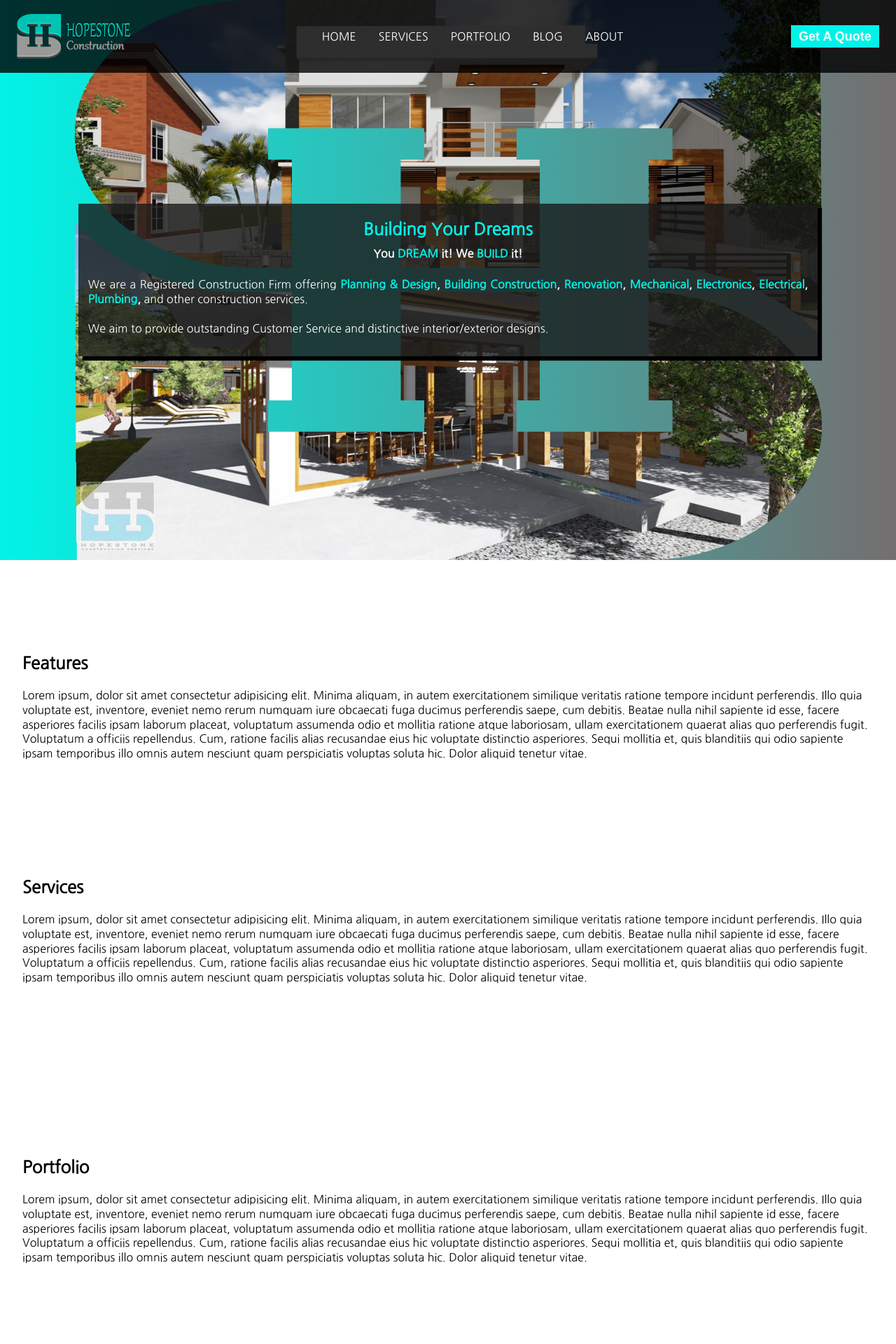
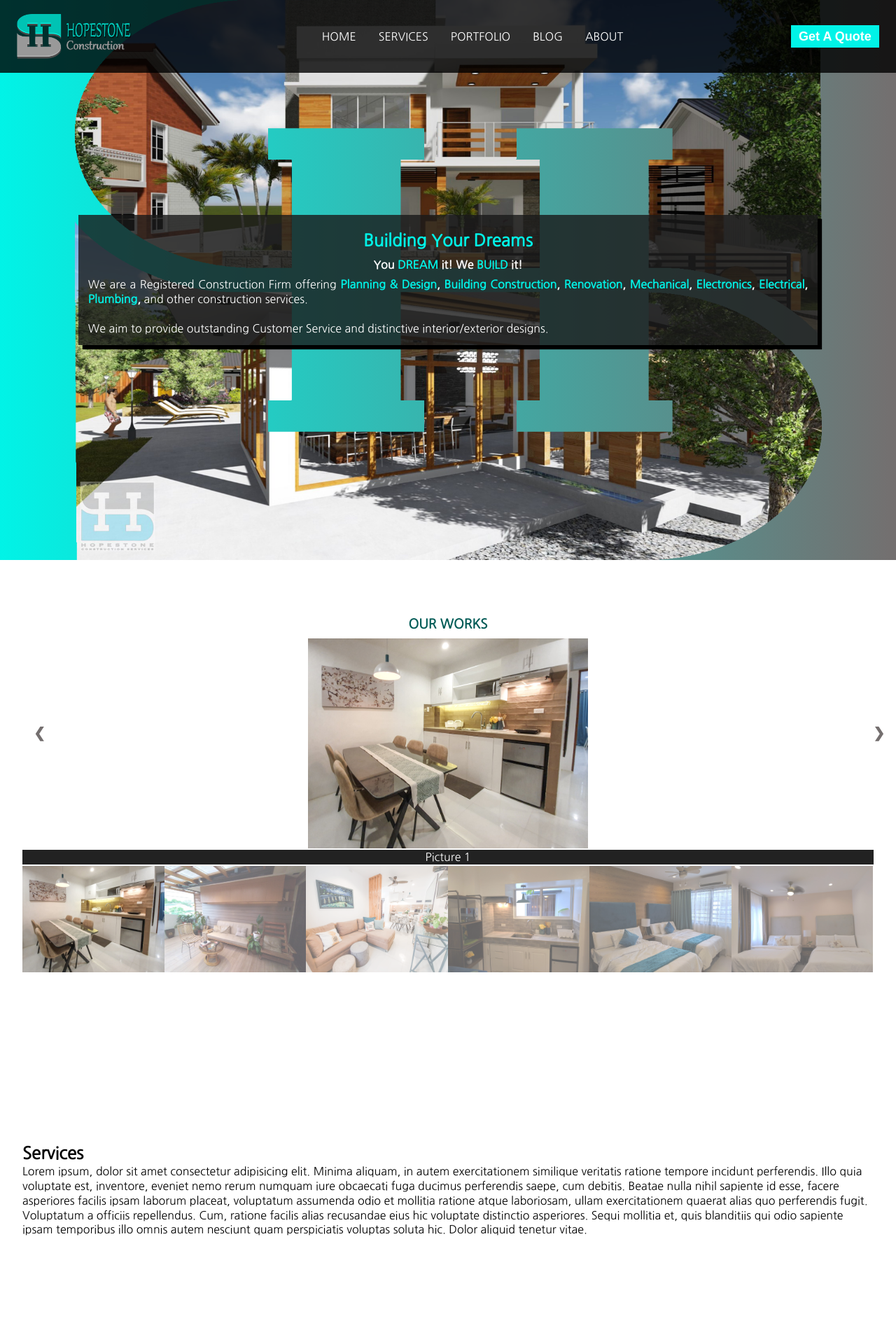
Before and after one commit to onceacurious/flask-app, a Flask app: page / in a window 1280 px wide. Shown: the top 1920 px of the page at 70% size. Run offline with Flask 2, Linux system fonts and the light colour scheme.

Commit message:
Update Feature Section
Update layout and css of the section

```diff
--- a/app/static/css/_footer.scss
+++ b/app/static/css/_footer.scss
@@ -13,13 +13,22 @@
 
   .container {
     padding-top: 0;
-    background: $accent-secondary;
+    background-image: linear-gradient(
+      to bottom,
+      $lightGray,
+      $accent-secondary,
+      $accent-primary
+    );
     height: 100%;
-    border-top: 5px solid $lightGray;
+    border-top: 5px solid $white;
     flex-direction: column;
   }
 
   &_media {
+    position: fixed;
+    // position: relative;
+    bottom: 0.0625rem;
+    right: 1rem;
     width: 100%;
     height: fit-content;
 
@@ -33,12 +42,14 @@
 
       a {
         height: 90%;
-        color: darken($accent-primary, 5%);
-        text-shadow: 2px 6px 1px $lightGray;
+        color: coral;
+        text-shadow: 4px 2px 2px $dark;
 
         &:hover {
-          color: $accent-primary;
-          text-shadow: -2px 6px 1px $lightGray;
+          color: darkgray;
+          // color: darken($accent-primary, 2%);
+          transform: rotate(-20deg);
+          text-shadow: -6px 3px 2px $dark;
           transition: all 300ms ease-in-out;
         }
       }
--- a/app/static/css/_globals.scss
+++ b/app/static/css/_globals.scss
@@ -7,11 +7,11 @@ html {
 *::after,
 *::before {
   box-sizing: inherit;
+  margin: 0;
+  padding: 0;
 }
 
 body {
-  margin: 0;
-  padding: 0;
   font-family: "Nanum Gothic", sans-serif;
   font-weight: 300;
   line-height: 1.3;
@@ -20,6 +20,10 @@ body {
 button,
 .button {
   cursor: pointer;
+}
+
+strong {
+  font-weight: bold;
 }
 
 .flex {
@@ -47,7 +51,6 @@ button,
 
   &-jc-fe {
     justify-content: flex-end;
-
   }
 
   &-ai-c {
@@ -56,11 +59,19 @@ button,
 }
 
 .container {
+  position: relative;
   padding: 2rem;
 }
 
-strong {
-  font-weight: bold;
+.row:after {
+  content: "";
+  display: table;
+  clear: both;
+}
+
+.column {
+  float: left;
+  width: 16.66%;
 }
 //Visibility
 .hide-for-mobile {
--- a/app/static/css/_header.scss
+++ b/app/static/css/_header.scss
@@ -197,8 +197,8 @@
   // $color: antiquewhite;
   // $color: floralwhite;
   $color: darken(cadetblue, 30%);
-  background-color: $accent-primary;
-  box-shadow: 0px 4px 6px $lightGray;
+  background-image: linear-gradient($accent-primary, $lightGray);
+  box-shadow: 0px 6px 2px $lightGray;
   > nav {
     color: $color;
   }
--- a/app/static/css/_home.scss
+++ b/app/static/css/_home.scss
@@ -44,8 +44,83 @@
 }
 
 .features {
-  height: 50vh;
-  padding-top: 5rem;
+  height: 100vh;
+  padding-top: 2rem;
+  h3 {
+    text-align: center;
+    padding: 1rem auto .5rem  auto;
+    margin: 1rem auto  .5rem  auto;
+    color: darken($accent-primary, 30%);
+    font-weight: 600;
+    text-transform: uppercase;
+  }
+
+  .slides {
+    width: 100%;
+  }
+  .mySlides {
+    display: none;
+
+    > img {
+      height: 18.75rem;
+      width: auto;
+    }
+  }
+
+  img {
+    vertical-align: middle;
+  }
+
+  .cursor {
+    cursor: pointer;
+  }
+
+  .prev,
+  .next {
+    cursor: pointer;
+    position: absolute;
+    top: 40%;
+    width: auto;
+    padding: 16px;
+    margin-top: -50px;
+    color:$lightGray;
+    font-weight: bold;
+    font-size: 20px;
+    border-radius: 0 3px 3px 0;
+    user-select: none;
+    -webkit-user-select: none;
+
+    &:hover {
+      background-color: rgba(0, 0, 0, 0.8);
+    }
+  }
+
+  .next {
+    right: 0;
+    border-radius: 3px 0 0 3px;
+
+    &:hover {
+      background-color: rgba(0, 0, 0, 0.8);
+    }
+  }
+
+  .caption-container {
+    text-align: center;
+    background-color: #222;
+    color: white;
+    margin: 0.125rem auto;
+
+    // height: 1rem;
+  }
+
+  .demo {
+    opacity: 0.6;
+  }
+
+  .active,
+  .demo:hover {
+    opacity: 1;
+  }
 }
 
 .services {
--- a/app/static/css/main.css
+++ b/app/static/css/main.css
@@ -152,11 +156,19 @@ button,
 }
 
 .container {
+  position: relative;
   padding: 2rem;
 }
 
-strong {
-  font-weight: bold;
+.row:after {
+  content: "";
+  display: table;
+  clear: both;
+}
+
+.column {
+  float: left;
+  width: 16.66%;
 }
 
 @media (max-width: 55.6875em) {
@@ -483,8 +496,86 @@ strong {
 }
 
 .features {
-  height: 50vh;
-  padding-top: 5rem;
+  height: 100vh;
+  padding-top: 2rem;
+}
+
+.features h3 {
+  text-align: center;
+  padding: 1rem auto .5rem  auto;
+  margin: 1rem auto  .5rem  auto;
+  color: #005b56;
+  font-weight: 600;
+  text-transform: uppercase;
+}
+
+.features .slides {
+  width: 100%;
+}
+
+.features .mySlides {
+  display: none;
+}
+
+.features .mySlides > img {
+  height: 18.75rem;
+  width: auto;
+}
+
+.features img {
+  vertical-align: middle;
+}
+
+.features .cursor {
+  cursor: pointer;
+}
+
+.features .prev,
+.features .next {
+  cursor: pointer;
+  position: absolute;
+  top: 40%;
+  width: auto;
+  padding: 16px;
+  margin-top: -50px;
+  color: #746f6f;
+  font-weight: bold;
+  font-size: 20px;
+  border-radius: 0 3px 3px 0;
+  -moz-user-select: none;
+   -ms-user-select: none;
+       user-select: none;
+  -webkit-user-select: none;
+}
+
+.features .prev:hover,
+.features .next:hover {
+  background-color: rgba(0, 0, 0, 0.8);
+}
+
+.features .next {
+  right: 0;
+  border-radius: 3px 0 0 3px;
+}
+
+.features .next:hover {
+  background-color: rgba(0, 0, 0, 0.8);
+}
+
+.features .caption-container {
+  text-align: center;
+  background-color: #222;
+  color: white;
+  margin: 0.125rem auto;
+}
+
+.features .demo {
+  opacity: 0.6;
+}
+
+.features .active,
+.features .demo:hover {
+  opacity: 1;
 }
 
 .services {
--- a/app/static/js/app.js
+++ b/app/static/js/app.js
@@ -4,11 +4,17 @@ const header = document.querySelector(".header");
 const overlay = document.querySelector(".overlay");
 const toggler = document.getElementById("toggleMenu");
 const hero = document.querySelector(".hero");
+const footer = document.querySelector(".footer");
+const media = document.querySelector("#media");
 
 var overlayStatus = false;
 
+// Observers
 const heroOptions = {
   rootMargin: "-96px 0px 0px 0px",
+};
+const footerOptions = {
+  rootMargin: "0px 0px -180px 0px",
 };
 
 const heroObserver = new IntersectionObserver(function (entries, heroObserver) {
@@ -22,6 +28,59 @@ const heroObserver = new IntersectionObserver(function (entries, heroObserver) {
 }, heroOptions);
 
 heroObserver.observe(hero);
+
+const mediaObserver = new IntersectionObserver(function (
+  entries,
+  mediaObserver
+) {
+  entries.forEach((entry) => {
+    if (!entry.isIntersecting) {
+      media.style.position = "fixed";
+    } else {
+      media.style.position = "relative";
+    }
+  });
+},
+footerOptions);
+
+mediaObserver.observe(footer);
+
+// SlideShow
+var slideIndex = 1;
+showSlides(slideIndex);
+
+function plusSlides(n) {
+  showSlides(slideIndex += n);
+}
+
+function currentSlide(n) {
+  showSlides(slideIndex = n);
+}
+
+function showSlides(n) {
+  var i;
+  var slides = document.getElementsByClassName("mySlides");
+  var dots = document.getElementsByClassName("demo");
+  var captionText = document.getElementById("caption");
+
+  if (n > slides.length) {
+    slideIndex = 1;
+  }
+  if (n < 1) {
+    slideIndex = slides.length;
+  }
+
+  for (i = 0; i < slides.length; i++) {
+    slides[i].style.display = "none";
+  }
+  for (i = 0; i < dots.length; i++) {
+    dots[i].className = dots[i].className.replace("active", "");
+  }
+
+  slides[slideIndex - 1].style.display = "block";
+  dots[slideIndex - 1].className += " active";
+  captionText.innerHTML = dots[slideIndex - 1].alt;
+}
 
 //EVENT LISTENERS
 btnHamburger.addEventListener("click", hamburger_btnClicked);
@@ -58,7 +117,7 @@ function fadeOut() {
 function window_onResized() {
   const windowWidth = window.innerWidth;
   if (windowWidth > 832 && overlay) {
-    console.log(windowWidth);
+    // console.log(windowWidth);
     fadeOut();
     header.classList.remove("open");
   }
--- a/app/templates/home/home.html
+++ b/app/templates/home/home.html
@@ -26,20 +26,122 @@
 
 <section class="features">
   <div class="container">
-    <h1>Features</h1>
-    <p>
-      Lorem ipsum, dolor sit amet consectetur adipisicing elit. Minima aliquam,
-      in autem exercitationem similique veritatis ratione tempore incidunt
-      perferendis. Illo quia voluptate est, inventore, eveniet nemo rerum
-      numquam iure obcaecati fuga ducimus perferendis saepe, cum debitis. Beatae
-      nulla nihil sapiente id esse, facere asperiores facilis ipsam laborum
-      placeat, voluptatum assumenda odio et mollitia ratione atque laboriosam,
-      ullam exercitationem quaerat alias quo perferendis fugit. Voluptatum a
-      officiis repellendus. Cum, ratione facilis alias recusandae eius hic
-      voluptate distinctio asperiores. Sequi mollitia et, quis blanditiis qui
-      odio sapiente ipsam temporibus illo omnis autem nesciunt quam perspiciatis
-      voluptas soluta hic. Dolor aliquid tenetur vitae.
-    </p>
+    <h3>Our Works</h3>
+
+    <div class="slides flex flex-jc-c">
+      <div class="mySlides">
+        <img
+          src="/static/images/feature1.jpg"
+          alt=""
+          srcset=""
+        />
+      </div>
+      <div class="mySlides">
+        <img
+          src="/static/images/feature2.jpg"
+          alt=""
+          srcset=""
+        />
+      </div>
+      <div class="mySlides">
+        <img
+          src="/static/images/feature3.jpg"
+          alt=""
+          srcset=""
+        />
+      </div>
+      <div class="mySlides">
+        <img
+          src="/static/images/feature4.jpg"
+          alt=""
+          srcset=""
+        />
+      </div>
+      <div class="mySlides">
+        <img
+          src="/static/images/feature5.jpg"
+          alt=""
+          srcset=""
+        />
+      </div>
+      <div class="mySlides">
+        <img
+          src="/static/images/feature6.jpg"
+          alt=""
+          srcset=""
+        />
+      </div>
+    </div>
+
+    <a class="prev" onclick="plusSlides(-1)">&#10094;</a>
+    <a class="next" onclick="plusSlides(1)">&#10095;</a>
+
+    <div class="caption-container">
+      <p id="caption"></p>
+    </div>
+
+    <div class="row">
+      <div class="column">
+        <img
+          class="demo cursor"
+          src="/static/images/feature1.jpg"
+          style="width: 100%"
+          onclick="currentSlide(1)"
+          alt="Picture 1"
+          srcset=""
+        />
+      </div>
+      <div class="column">
+        <img
+          class="demo cursor"
+          src="/static/images/feature2.jpg"
+          style="width: 100%"
+          onclick="currentSlide(2)"
+          alt="Picture 2"
+          srcset=""
+        />
+      </div>
+      <div class="column">
+        <img
+          class="demo cursor"
+          src="/static/images/feature3.jpg"
+          style="width: 100%"
+          onclick="currentSlide(3)"
+          alt="Picture 3"
+          srcset=""
+        />
+      </div>
+      <div class="column">
+        <img
+          class="demo cursor"
+          src="/static/images/feature4.jpg"
+          style="width: 100%"
+          onclick="currentSlide(4)"
+          alt="Picture 4"
+          srcset=""
+        />
+      </div>
+      <div class="column">
+        <img
+          class="demo cursor"
+          src="/static/images/feature5.jpg"
+          style="width: 100%"
+          onclick="currentSlide(5)"
+          alt="Picture 5"
+          srcset=""
+          />
+        </div>
+        <div class="column">
+          <img
+          class="demo cursor"
+          src="/static/images/feature6.jpg"
+          style="width: 100%"
+          onclick="currentSlide(6)"
+          alt="Picture 6"
+          srcset=""
+        />
+      </div>
+    </div>
   </div>
 </section>
 
--- a/app/templates/includes/_footer.html
+++ b/app/templates/includes/_footer.html
@@ -1,21 +1,21 @@
 <footer class="footer">
   <div class="container flex flex-ai-c">
-    <div class="footer_media flex">
+    <div id="media" class="footer_media flex">
       <ul class="footer_media_list flex">
         <li class="footer_media_item">
-          <a href="#" class="fab fa-facebook-square fa-3x"></a>
+          <a href="#" id="media_list" class="fab fa-facebook-square fa-3x"></a>
         </li>
         <li class="footer_media_item">
-          <a href="#" class="fab fa-youtube-square fa-3x"></a>
+          <a href="#" id="media_list" class="fab fa-youtube-square fa-3x"></a>
         </li>
         <li class="footer_media_item">
-          <a href="#" class="fab fa-instagram-square fa-3x"></a>
+          <a href="#" id="media_list" class="fab fa-instagram-square fa-3x"></a>
         </li>
         <li class="footer_media_item">
-          <a href="#" class="fab fa-twitter-square fa-3x"></a>
+          <a href="#" id="media_list" class="fab fa-twitter-square fa-3x"></a>
         </li>
         <li class="footer_media_item">
-          <a href="#" class="fab fa-linkedin fa-3x"></a>
+          <a href="#" id="media_list" class="fab fa-linkedin fa-3x"></a>
         </li>
       </ul>
     </div>
```
Also changed, not shown: other parts of app/static/css/main.css (+22 -11 lines), app/static/images/feature1.jpg (added), app/static/images/feature2.jpg (added), app/static/images/feature3.jpg (added), app/static/images/feature4.jpg (added), app/static/images/feature5.jpg (added), app/static/images/feature6.jpg (added), 1 other file. Lines whose indentation alone changed are shown as unchanged.
